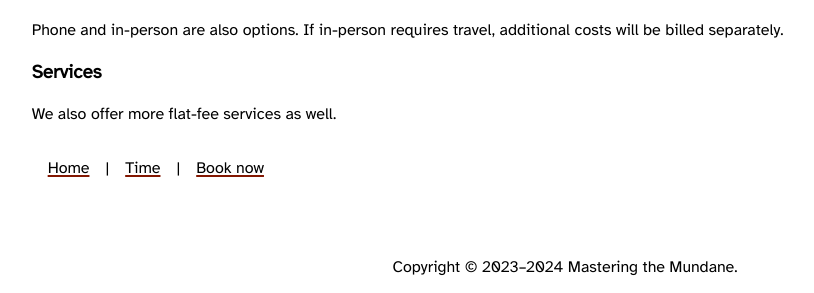
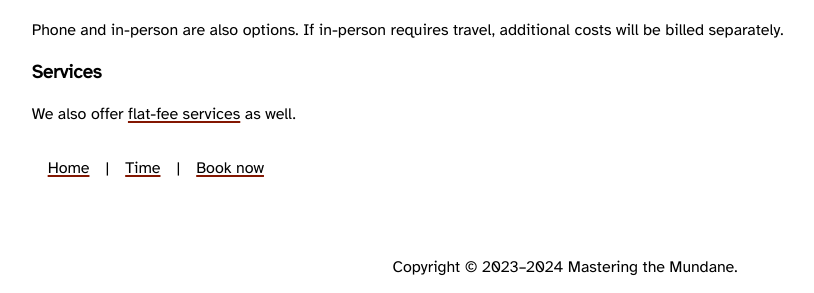
Before and after one commit to 8fold/site-masteringthemundane.com, a PHP site: page /site-root/public/coaching-and-mentoring/index.php in a window 1280 px wide. Shown: the part 718-1011 px from the top of the page, without its empty margins (75-889 px from the left). Run offline with PHP 8.4, Linux system fonts and the light colour scheme.

Commit message:
add: Link from coaching and mentoring to services

```diff
--- a/site-root/public/coaching-and-mentoring/index.php
+++ b/site-root/public/coaching-and-mentoring/index.php
@@ -26,7 +26,7 @@ require_once($relativeToRoot . 'header.php');
         <p>For virtual and video calls I usually use <a href="https://www.gather.town" target="_blank">Gather</a>. You donʼt need to download or install anything, but you can. If we decide to use Gather, Iʼll send a link on the day of our scheduled session.</p>
         <p>Phone and in-person are also options. If in-person requires travel, additional costs will be billed separately.</p>
         <h3>Services</h3>
-        <p>We also offer more flat-fee services as well.</p>
+        <p>We also offer <a href="/services/">flat-fee services</a> as well.</p>
     </section>
 </article>
 <?php require_once($relativeToRoot . 'foot.php'); ?>
```
